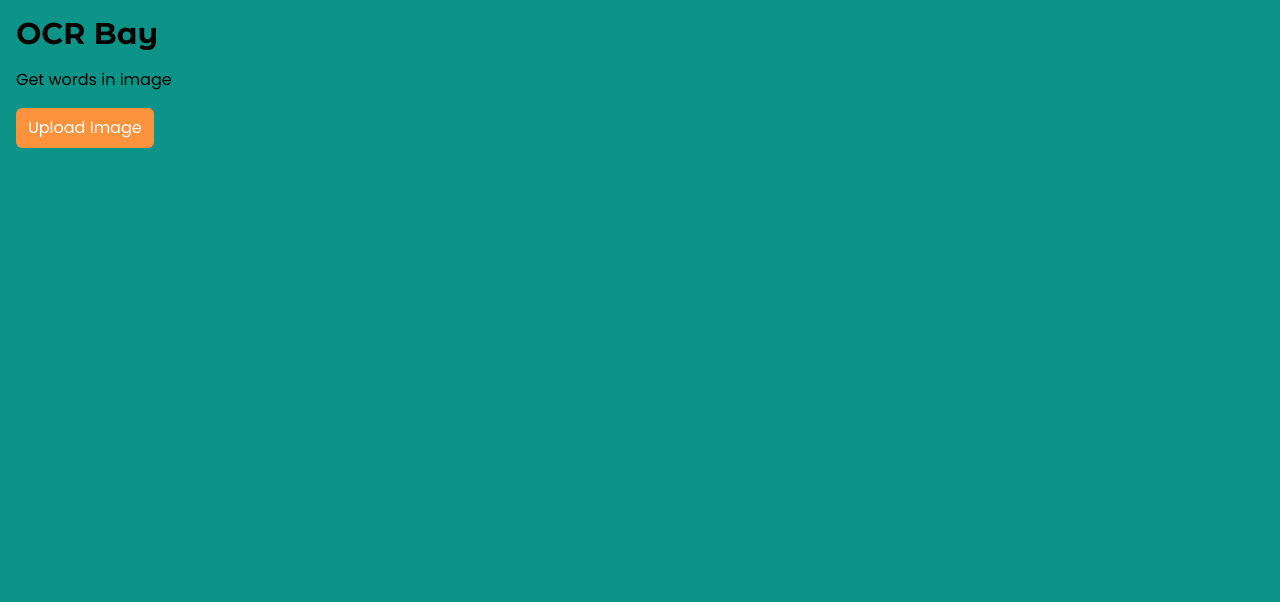
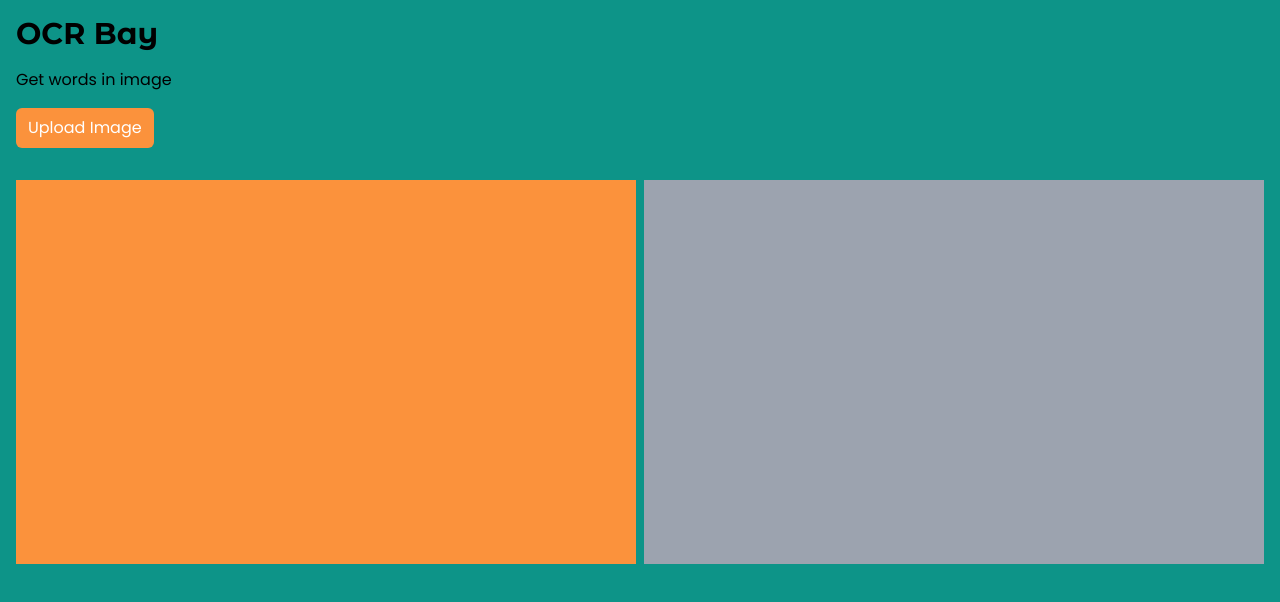
Before and after one commit to SahilChandravanshi/ocr-bay, a Next.js app: page / in a window 1280 px wide. Shown: the top 602 px of the page. Built offline with nearby package versions, Linux system fonts and the light colour scheme.

Commit message:
unused styling removed

```diff
--- a/app/page.js
+++ b/app/page.js
@@ -39,7 +39,7 @@ export default function Home() {
 	};
 
 	return (
-		<main className="flex min-h-screen flex-col p-4 gap-4 font-primary bg-teal-600">
+		<main className="flex min-h-screen flex-col p-4 gap-4 font-primary bg-teal-600 w-full">
 			<h1 className="text-3xl font-bold font-secondary">OCR Bay</h1>
 			<p>Get words in image</p>
 			<div className="inputWrapper relative">
@@ -59,9 +59,10 @@ export default function Home() {
 				/>
 			</div>
 
-			<div className="result mt-4 grid items-center justify-center md:grid-cols-2 gap-2">
+			<div className="result mt-4 grid items-center justify-center sm:grid-cols-2 gap-2">
+				<div className="bg-orange-400 h-72 w-[95vw] sm:w-full sm:h-96 sm:max-h-96 p-1 overflow-y-auto flex flex-col items-center">
 					{selectedImage && (
-					<div className="boxImage bg-orange-400 max-h-72 md:max-h-96 p-1 overflow-y-auto flex flex-col items-center">
+						<div className="boxImage h-96 sm:max-h-96 p-1 overflow-y-auto flex flex-col items-center">
 							<Image
 								src={URL.createObjectURL(selectedImage)}
 								alt="thumb"
@@ -70,6 +71,8 @@ export default function Home() {
 							/>
 						</div>
 					)}
+				</div>
+				<div className="bg-gray-400 h-72 w-[95vw] sm:w-full sm:h-96 sm:max-h-96 p-1 overflow-y-auto flex flex-col items-center justify-center">
 					{progress < 100 && progress > 0 ? (
 						<div>
 							<div className="progress-label">Progress ({progress}%)</div>
@@ -79,11 +82,12 @@ export default function Home() {
 						</div>
 					) : (
 						textResult && (
-						<div className="box-p font-codeFont bg-gray-300 h-96 overflow-auto p-4 font-light">
+							<div className="box-p font-codeFont h-96 overflow-auto p-4 font-light">
 								<p>{textResult}</p>
 							</div>
 						)
 					)}
+				</div>
 				{/* {progress < 100 && progress > 0 && (
 					<div>
 						<div className="progress-label">Progress ({progress}%)</div>
```
Lines whose indentation alone changed are shown as unchanged.
